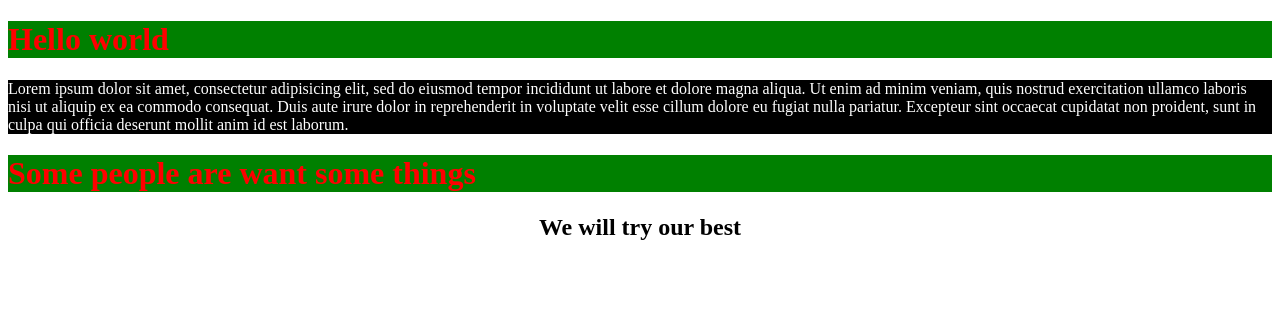
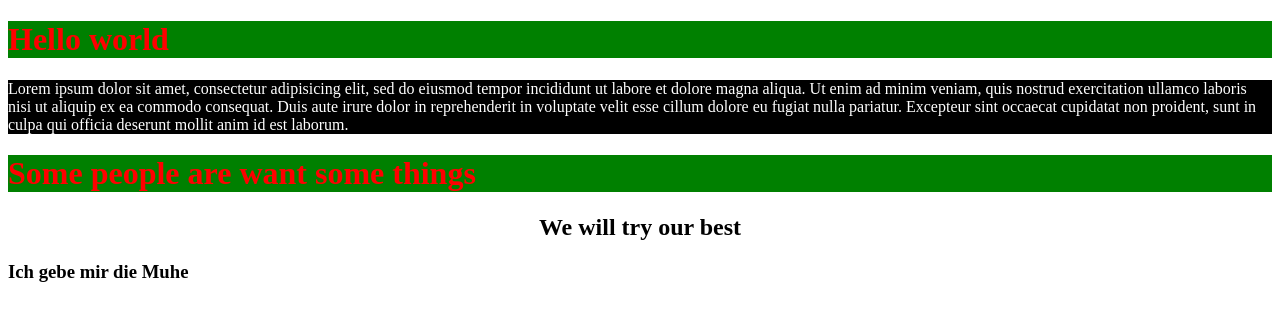
Before and after one commit to bashar61584/demo, a plain HTML site: page index.html in a window 1280 px wide. Drawn offline with Linux system fonts and the light colour scheme.

Commit message:
Update index.html
New style

```diff
--- a/index.html
+++ b/index.html
@@ -18,6 +18,7 @@
 	</p>
 	<h1>Some people are want some things </h1>
 	<h2>We will try our best</h2>
+	<h3> Ich gebe mir die Muhe </h3>
 
 </body>
 </html>
```
